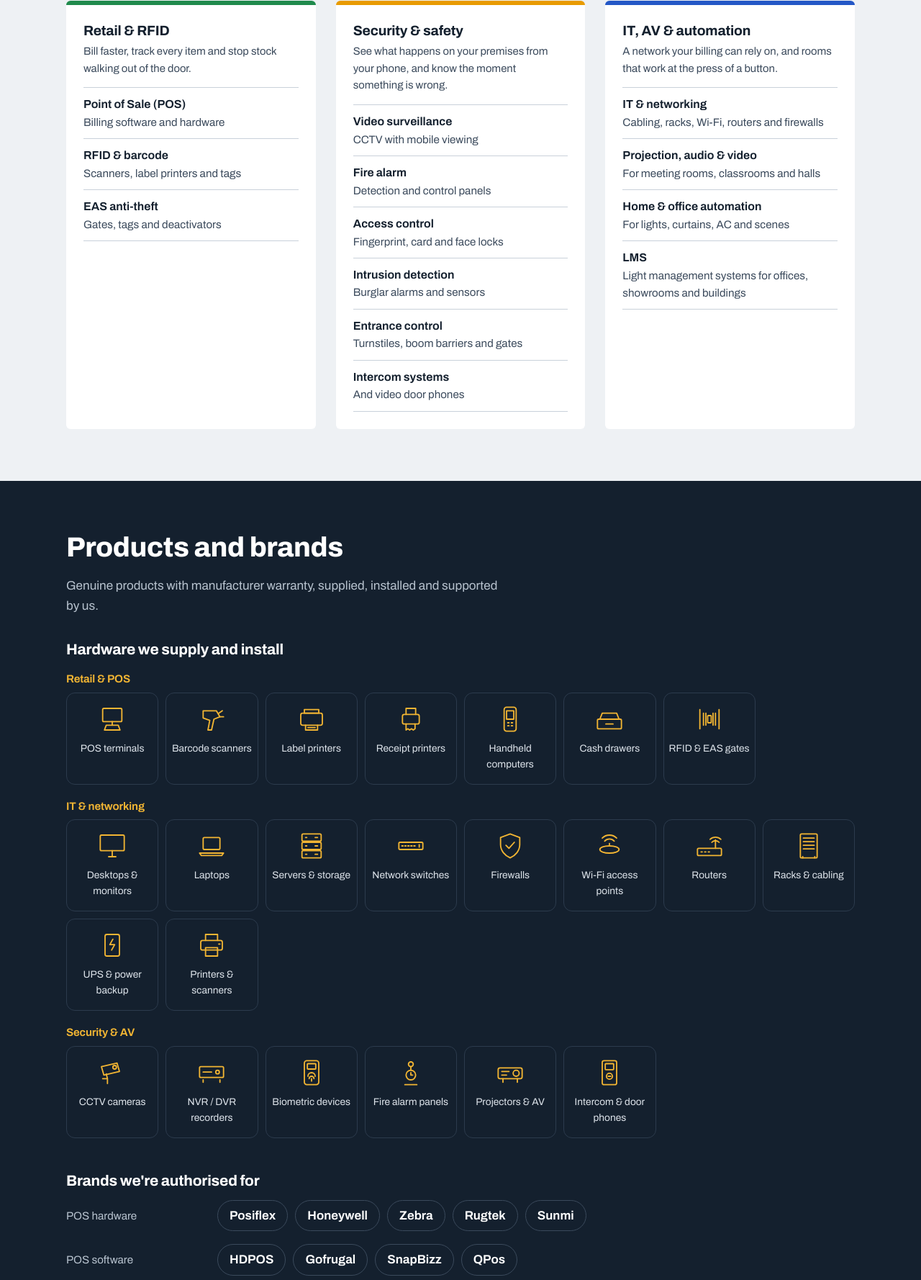
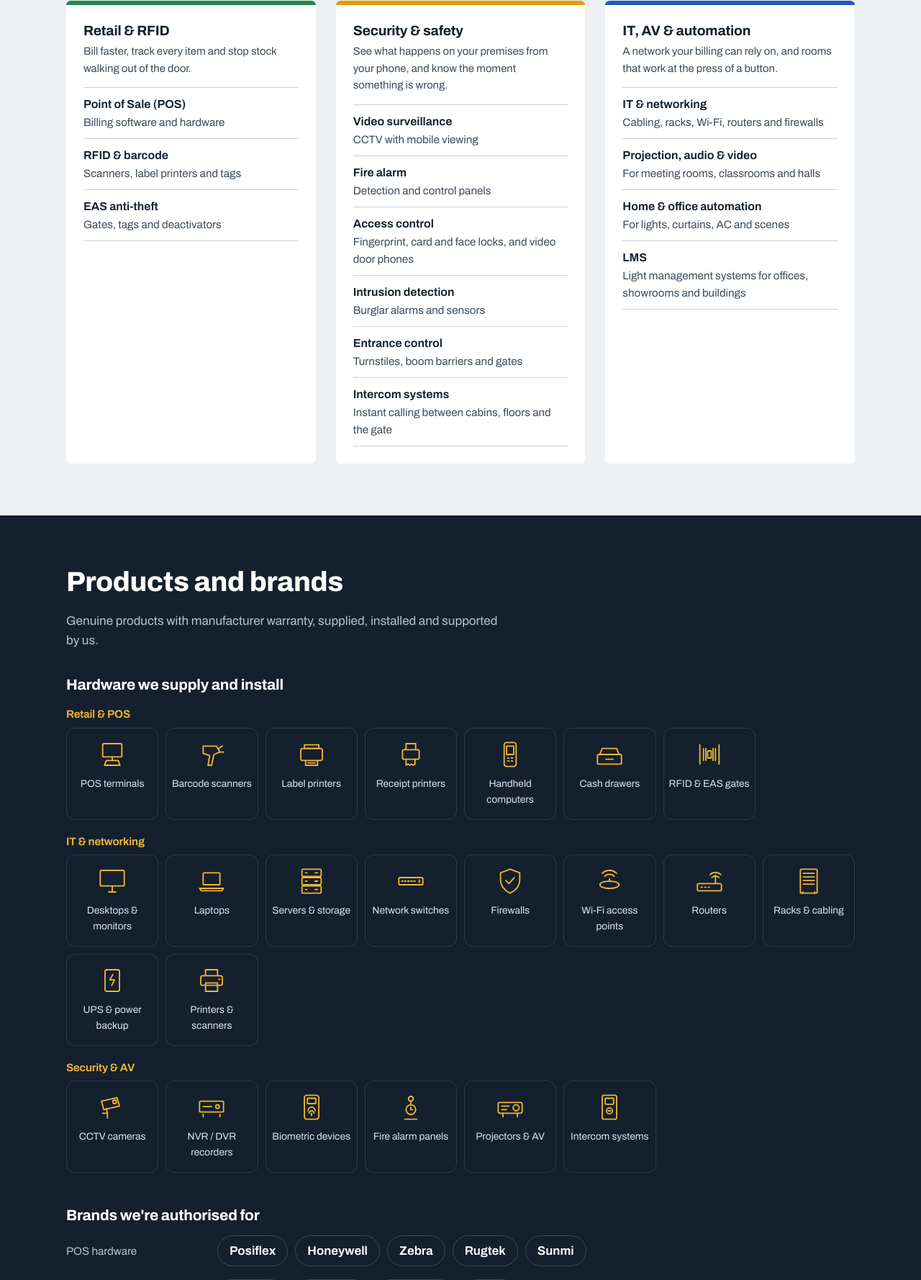
Before and after one commit to mktechnosys/MK-Technosys, a plain HTML site: page index.html in a window 1280 px wide. Shown: the part 1022-2800 px from the top of the page at 72% size. Drawn offline with Linux system fonts and the light colour scheme.

Commit message:
Intercom: describe intercom only; move video door phones to access control
Co-Authored-By: Claude Opus 5.5 <noreply@anthropic.com>
Claude-Session: https://claude.ai/code/session_01Afv7rG8TDtf3dqZ8NeJ7yb

```diff
--- a/index.html
+++ b/index.html
@@ -246,7 +246,7 @@ footer b{color:#fff;font-weight:650}
         <g class="hot" data-k="eas" tabindex="0" role="button" aria-label="Anti-theft gates"><circle class="pulse" cx="250" cy="296" r="13" fill="#1F8A4C"/><circle class="ring" cx="250" cy="296" r="13" stroke="#1F8A4C"/><text x="250" y="296" fill="#14202E">E</text></g>
         <g class="hot" data-k="net" tabindex="0" role="button" aria-label="Network and Wi-Fi"><circle class="pulse" cx="400" cy="90" r="13" fill="#2357C6"/><circle class="ring" cx="400" cy="90" r="13" stroke="#2357C6"/><text x="400" y="90" fill="#14202E">N</text></g>
         <g class="hot" data-k="intrusion" tabindex="0" role="button" aria-label="Intrusion detection"><circle class="pulse" cx="340" cy="42" r="13" fill="#E89B00"/><circle class="ring" cx="340" cy="42" r="13" stroke="#E89B00"/><text x="340" y="42" fill="#14202E">D</text></g>
-        <g class="hot" data-k="intercom" tabindex="0" role="button" aria-label="Intercom"><circle class="pulse" cx="120" cy="300" r="13" fill="#E89B00"/><circle class="ring" cx="120" cy="300" r="13" stroke="#E89B00"/><text x="120" y="300" fill="#14202E">I</text></g>
+        <g class="hot" data-k="intercom" tabindex="0" role="button" aria-label="Intercom systems"><circle class="pulse" cx="120" cy="300" r="13" fill="#E89B00"/><circle class="ring" cx="120" cy="300" r="13" stroke="#E89B00"/><text x="120" y="300" fill="#14202E">I</text></g>
         <g class="hot" data-k="gate" tabindex="0" role="button" aria-label="Entrance control"><circle class="pulse" cx="345" cy="296" r="13" fill="#E89B00"/><circle class="ring" cx="345" cy="296" r="13" stroke="#E89B00"/><text x="345" y="296" fill="#14202E">G</text></g>
         <g class="hot" data-k="av" tabindex="0" role="button" aria-label="Projection, audio and video"><circle class="pulse" cx="300" cy="62" r="13" fill="#2357C6"/><circle class="ring" cx="300" cy="62" r="13" stroke="#2357C6"/><text x="300" y="62" fill="#14202E">S</text></g>
         <g class="hot" data-k="lms" tabindex="0" role="button" aria-label="Light management system"><circle class="pulse" cx="117" cy="44" r="13" fill="#2357C6"/><circle class="ring" cx="117" cy="44" r="13" stroke="#2357C6"/><text x="117" y="44" fill="#14202E">L</text></g>
@@ -280,10 +280,10 @@ footer b{color:#fff;font-weight:650}
         <ul>
           <li><b>Video surveillance</b> CCTV with mobile viewing</li>
           <li><b>Fire alarm</b> Detection and control panels</li>
-          <li><b>Access control</b> Fingerprint, card and face locks</li>
+          <li><b>Access control</b> Fingerprint, card and face locks, and video door phones</li>
           <li><b>Intrusion detection</b> Burglar alarms and sensors</li>
           <li><b>Entrance control</b> Turnstiles, boom barriers and gates</li>
-          <li><b>Intercom systems</b> And video door phones</li>
+          <li><b>Intercom systems</b> Instant calling between cabins, floors and the gate</li>
         </ul>
       </article>
       <article class="svc" style="--c:var(--net)">
@@ -335,7 +335,7 @@ footer b{color:#fff;font-weight:650}
       <li><svg viewBox="0 0 48 48"><rect x="12" y="4" width="24" height="40" rx="4"/><path d="M18 30a6 6 0 0 1 12 0M20 34a4 4 0 0 1 8 0M24 34v4"/><rect x="17" y="9" width="14" height="9" rx="1"/></svg>Biometric devices</li>
       <li><svg viewBox="0 0 48 48"><circle cx="24" cy="10" r="4"/><path d="M24 14v6"/><circle cx="24" cy="28" r="8"/><path d="M24 24v4h3"/><path d="M14 44h20"/></svg>Fire alarm panels</li>
       <li><svg viewBox="0 0 48 48"><rect x="4" y="16" width="40" height="18" rx="3"/><circle cx="34" cy="25" r="5"/><path d="M10 22h12M10 28h8M12 34v6M36 34v6"/></svg>Projectors &amp; AV</li>
-      <li><svg viewBox="0 0 48 48"><rect x="12" y="4" width="24" height="40" rx="3"/><rect x="17" y="9" width="14" height="10" rx="1"/><circle cx="24" cy="30" r="5"/><path d="M22 30h4"/></svg>Intercom &amp; door phones</li>
+      <li><svg viewBox="0 0 48 48"><rect x="12" y="4" width="24" height="40" rx="3"/><rect x="17" y="9" width="14" height="10" rx="1"/><circle cx="24" cy="30" r="5"/><path d="M22 30h4"/></svg>Intercom systems</li>
     </ul>
     <h3 class="kittitle brandt">Brands we're authorised for</h3>
     <dl class="brandgrid">
@@ -440,8 +440,8 @@ footer b{color:#fff;font-weight:650}
     eas:["Retail & RFID","Anti-theft gates","EAS","Gates at the door sound an alarm if a tagged item leaves without billing.","#1F8A4C"],
     net:["IT, AV & automation","Network & Wi-Fi","","Router, switch and cabling in one neat rack, with Wi-Fi that reaches the whole shop.","#2357C6"],
     fire:["Security & safety","Fire alarm","","Smoke and heat detectors that raise the alarm early, wired to a control panel.","#E89B00"],
-    access:["Security & safety","Access control","","Fingerprint or card lock on the store room, with a record of who went in and when.","#E89B00"],
-    intercom:["Security & safety","Intercom","Video door phone","See and talk to whoever is at the door before you let them in, from the counter or the back room.","#E89B00"],
+    access:["Security & safety","Access control","","Fingerprint, card or face lock on the store room, and a video door phone to see visitors before you open. Keeps a record of who went in and when.","#E89B00"],
+    intercom:["Security & safety","Intercom systems","","Talk instantly between the billing counter, store room, office cabins and security gate at the press of a button, with no mobile calls or shouting across the floor.","#E89B00"],
     intrusion:["Security & safety","Intrusion detection","Burglar alarm","Motion and door sensors that sound a siren and alert your phone if someone enters after closing.","#E89B00"],
     gate:["Security & safety","Entrance control","Turnstiles, boom barriers & gates","Control who comes in at offices, factories, societies and parking, on foot or by vehicle.","#E89B00"],
     av:["IT, AV & automation","Projection, audio & video","","Projectors, displays and sound for meeting rooms, classrooms, halls and in-store promotions.","#2357C6"],
```
